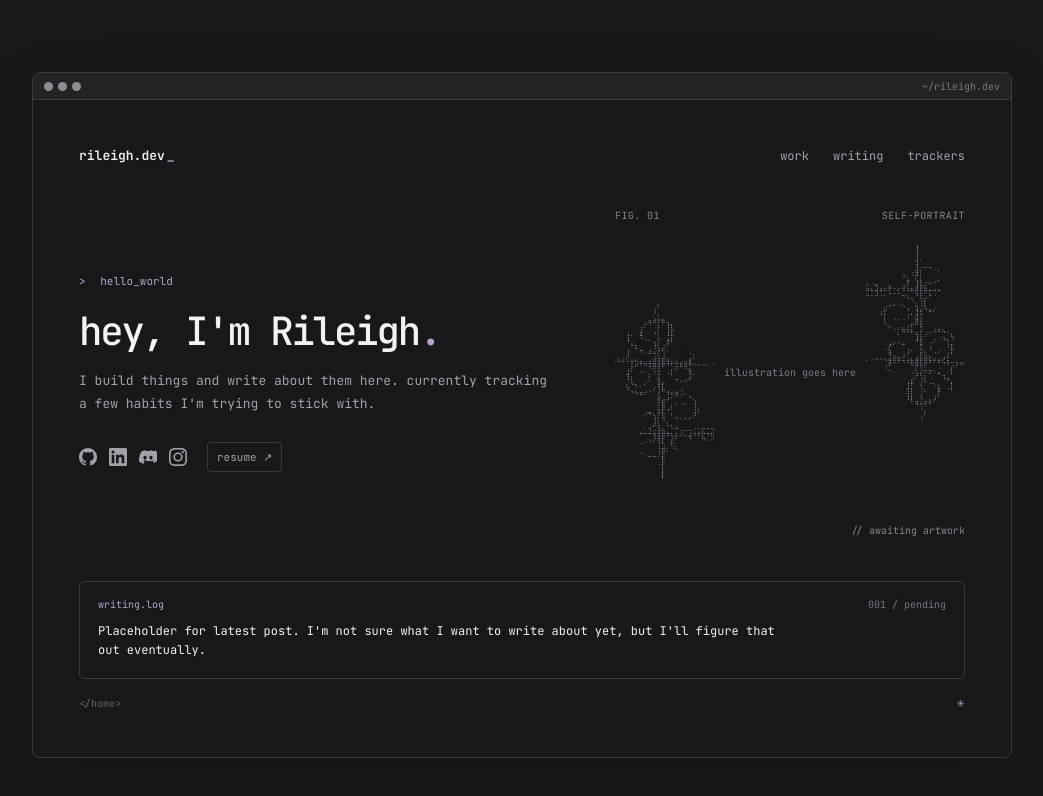
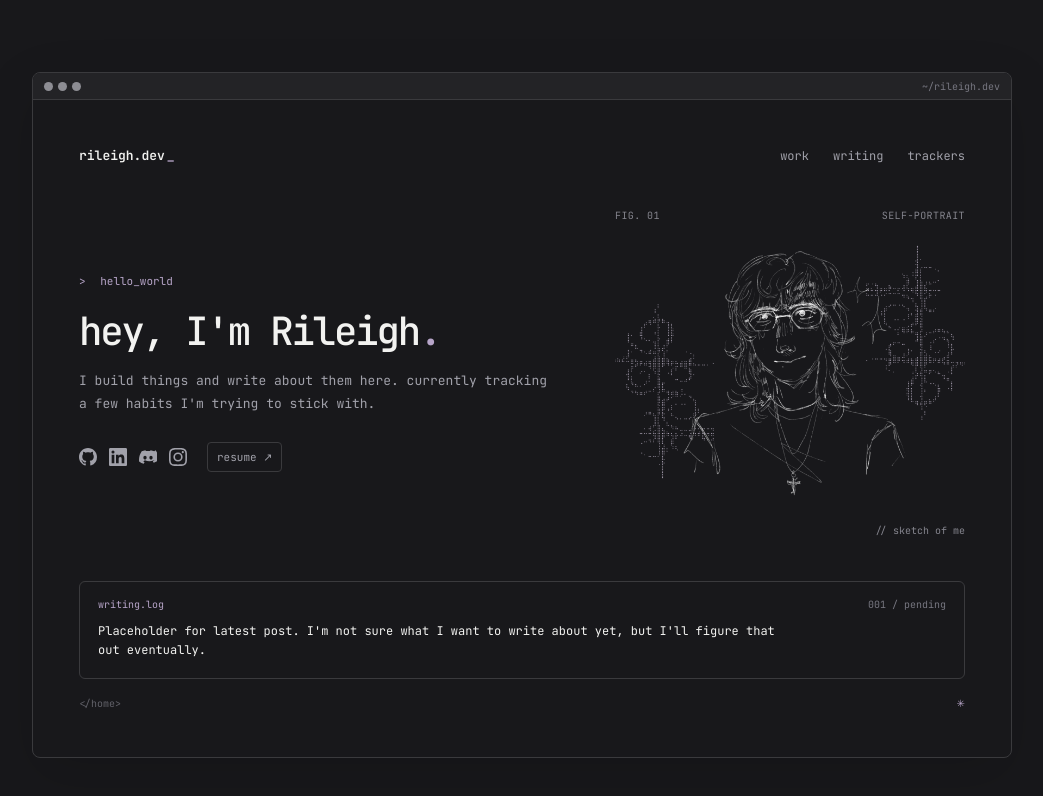
Before and after one commit to RileighLuvsCatz/rileigh.dev, a Next.js app: page / in a window 1280 px wide. Shown: the top 796 px of the page, without its empty margins (118-1161 px from the left). Built offline with nearby package versions, Linux system fonts and the light colour scheme.

Commit message:
Add white self-portrait and remove unused analytics imports

```diff
--- a/src/app/home.module.css
+++ b/src/app/home.module.css
@@ -64,7 +64,7 @@
 .sigilLeft, .sigilRight { position: absolute; top: 34px; width: 100px; height: 190px; background: #d4c9df; mask-image: url('/portrait-sigil-source.png'); mask-mode: luminance; mask-repeat: no-repeat; mask-size: auto 360px; mask-position: center; opacity: .85; pointer-events: none; }
 .sigilLeft { top: 72px; left: 0; transform: scaleY(-1); }
 .sigilRight { top: 0; right: 0; transform: scaleX(-1); }
-.portraitPlaceholder { position: relative; z-index: 1; flex: 1; display: flex; flex-direction: column; justify-content: center; align-items: center; gap: 10px; color: #7e7a85; font-size: 10px; text-align: center; }
+.portraitImage { position: relative; z-index: 1; display: block; width: auto; height: auto; max-width: 100%; max-height: 266px; object-fit: contain; }
 .portraitCaption { text-align: right; font-size: 10px; margin-top: 8px; }
 
 .latest { margin-top: 43px; padding: 15px 18px 18px; border: 1px solid var(--line); border-radius: 6px; }
@@ -85,7 +85,3 @@
   .content { padding: 23px; }
   .header { align-items: flex-start; flex-direction: column; gap: 17px; }
 }
-
-@media (max-width: 480px) {
-  .portraitPlaceholder { display: none; }
-}
--- a/src/app/layout.tsx
+++ b/src/app/layout.tsx
@@ -1,8 +1,6 @@
 import type { Metadata } from "next";
 import { JetBrains_Mono } from "next/font/google";
 import "./globals.css";
-import { Analytics } from "@vercel/analytics/next"
-import { SpeedInsights } from "@vercel/speed-insights/next"
 
 const jetbrainsMono = JetBrains_Mono({
   variable: "--font-jetbrains-mono",
--- a/src/app/page.tsx
+++ b/src/app/page.tsx
@@ -1,4 +1,5 @@
 import Link from "next/link";
+import Image from "next/image";
 import SocialLinks from "@/components/social-links";
 import styles from "./home.module.css";
 
@@ -41,16 +42,21 @@ export default function Home() {
               </div>
             </section>
 
-            <aside className={styles.portrait} aria-label="Space reserved for a future illustrated portrait">
+            <aside className={styles.portrait} aria-label="Illustrated self-portrait">
               <div className={styles.portraitTop}><span>FIG. 01</span><span>SELF-PORTRAIT</span></div>
               <div className={styles.portraitFrame}>
                 <span className={styles.sigilLeft} aria-hidden="true" />
                 <span className={styles.sigilRight} aria-hidden="true" />
-                <div className={styles.portraitPlaceholder}>
-                  <span>illustration goes here</span>
-                </div>
+                <Image
+                  src="/SketchOfMe-white.png"
+                  alt="White line drawing of Rileigh wearing glasses"
+                  width={460}
+                  height={491}
+                  className={styles.portraitImage}
+                  sizes="(max-width: 480px) 75vw, 250px"
+                />
               </div>
-              <p className={styles.portraitCaption}>{"// awaiting artwork"}</p>
+              <p className={styles.portraitCaption}>{"// sketch of me"}</p>
             </aside>
           </div>
 
```
Also changed, not shown: public/SketchOfMe-white.png (added).
